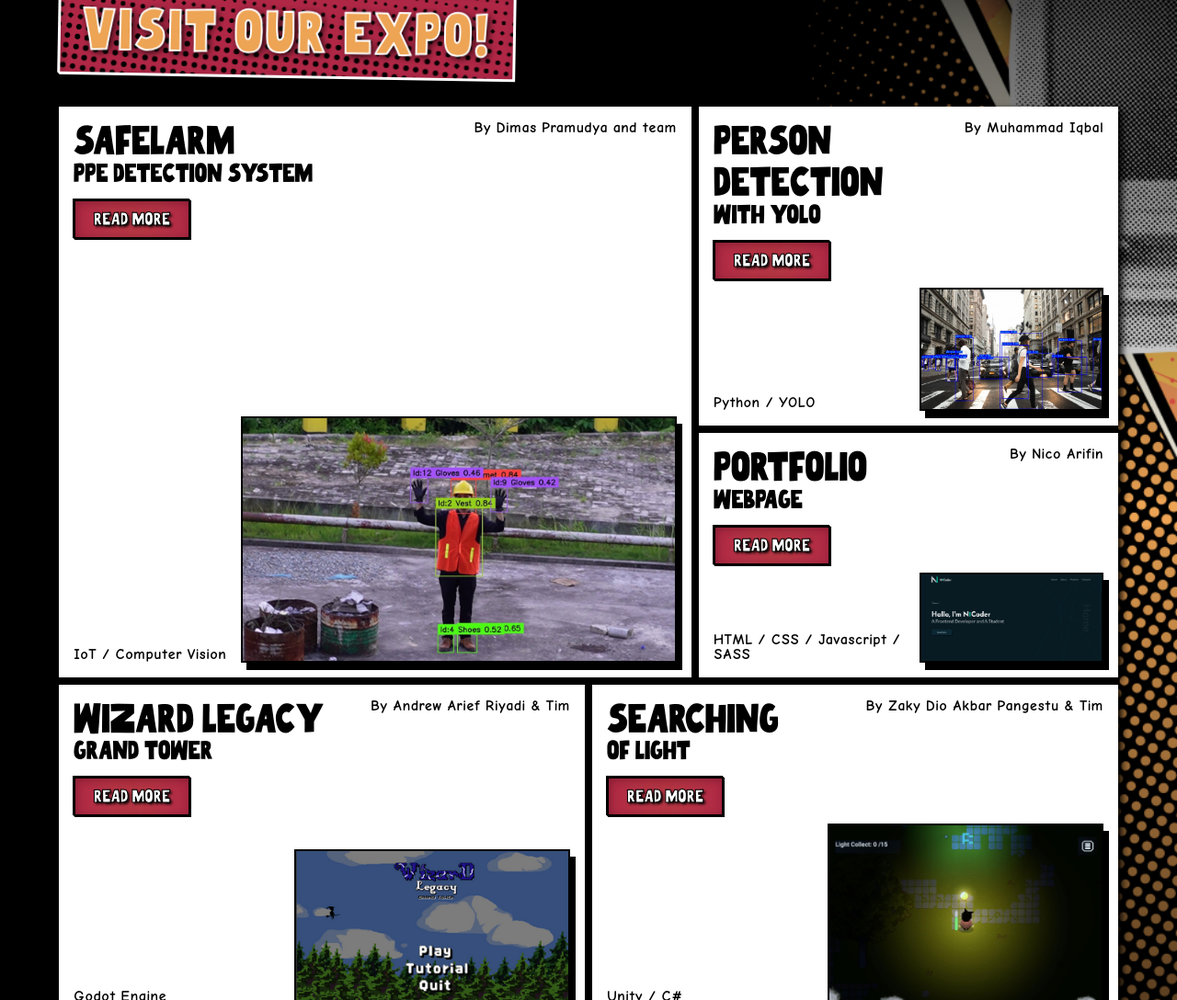
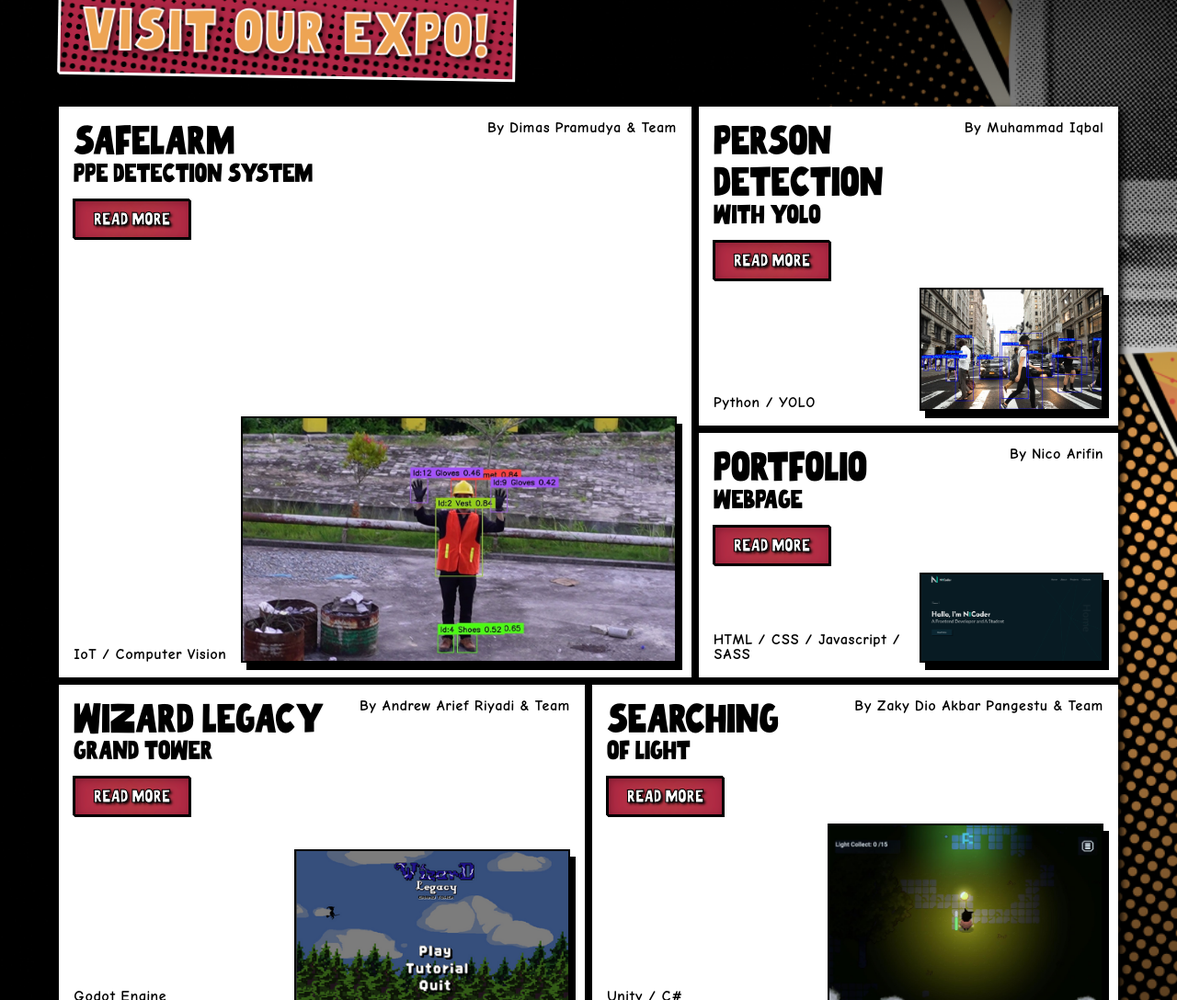
Before and after one commit to Informatika-ITK-23/wp-24-web, a website built with Vite: page index.html in a window 1280 px wide. Shown: the part 3140-4228 px from the top of the page at 92% size. Built offline with nearby package versions, Linux system fonts and the light colour scheme.

Commit message:
hotfix: expo author text consistency

```diff
--- a/index.html
+++ b/index.html
@@ -210,7 +210,7 @@
                 </div>
               </div>
 
-              <p class="project__author">By Dimas Pramudya and team</p>
+              <p class="project__author">By Dimas Pramudya & Team</p>
 
               <div data-yapping="1" class="project__yapping project__yapping-1">
                 <p class="project__yapping-text">
@@ -332,7 +332,7 @@
                 </div>
               </div>
 
-              <p class="project__author">By Andrew Arief Riyadi & Tim</p>
+              <p class="project__author">By Andrew Arief Riyadi & Team</p>
 
               <div data-yapping="4" class="project__yapping project__yapping-4">
                 <p class="project__yapping-text">
@@ -372,7 +372,7 @@
                 </div>
               </div>
 
-              <p class="project__author">By Zaky Dio Akbar Pangestu & Tim</p>
+              <p class="project__author">By Zaky Dio Akbar Pangestu & Team</p>
 
               <div data-yapping="5" class="project__yapping project__yapping-5">
                 <p class="project__yapping-text">
```
